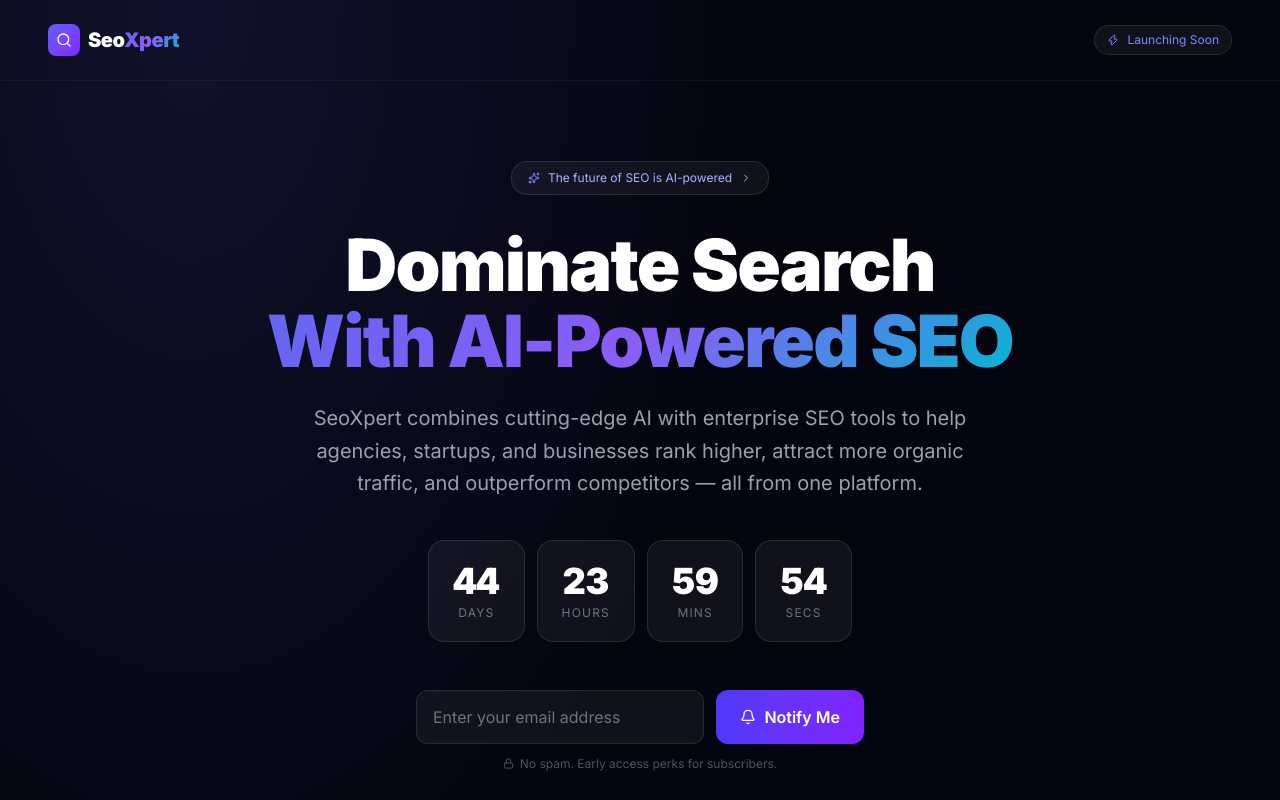
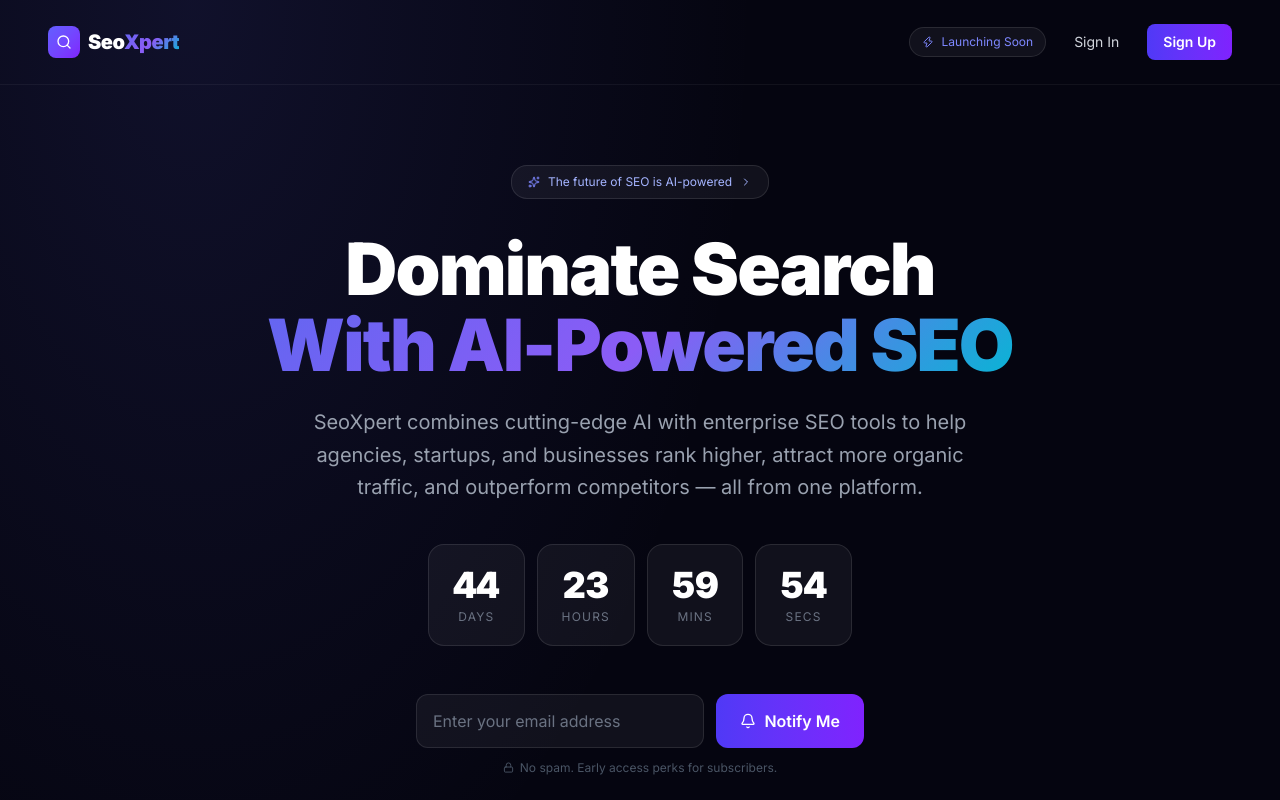
Before and after one commit to Technicalranjitofficial/seoxpert, a Next.js app: page / in a window 1280 px wide. Shown: the top 800 px of the page. Built offline with nearby package versions, Linux system fonts and the light colour scheme.

Commit message:
feat: add Sign In and Sign Up buttons to landing page header

```diff
--- a/app/page.tsx
+++ b/app/page.tsx
@@ -48,9 +48,23 @@ export default function Home() {
           </div>
           <span className="text-xl font-black tracking-tight">Seo<span className="gradient-text">Xpert</span></span>
         </div>
-        <span className="hidden md:flex items-center gap-2 text-xs text-indigo-400 glass px-3 py-1.5 rounded-full">
-          <Zap size={12} /> Launching Soon
-        </span>
+        <div className="flex items-center gap-3">
+          <span className="hidden md:flex items-center gap-2 text-xs text-indigo-400 glass px-3 py-1.5 rounded-full">
+            <Zap size={12} /> Launching Soon
+          </span>
+          <a
+            href="/login"
+            className="text-sm text-gray-300 hover:text-white px-4 py-2 rounded-lg hover:bg-white/5 transition-colors"
+          >
+            Sign In
+          </a>
+          <a
+            href="/signup"
+            className="text-sm font-semibold bg-gradient-to-r from-indigo-600 to-violet-600 hover:from-indigo-500 hover:to-violet-500 text-white px-4 py-2 rounded-lg transition-all"
+          >
+            Sign Up
+          </a>
+        </div>
       </header>
 
       {/* Hero */}
```
